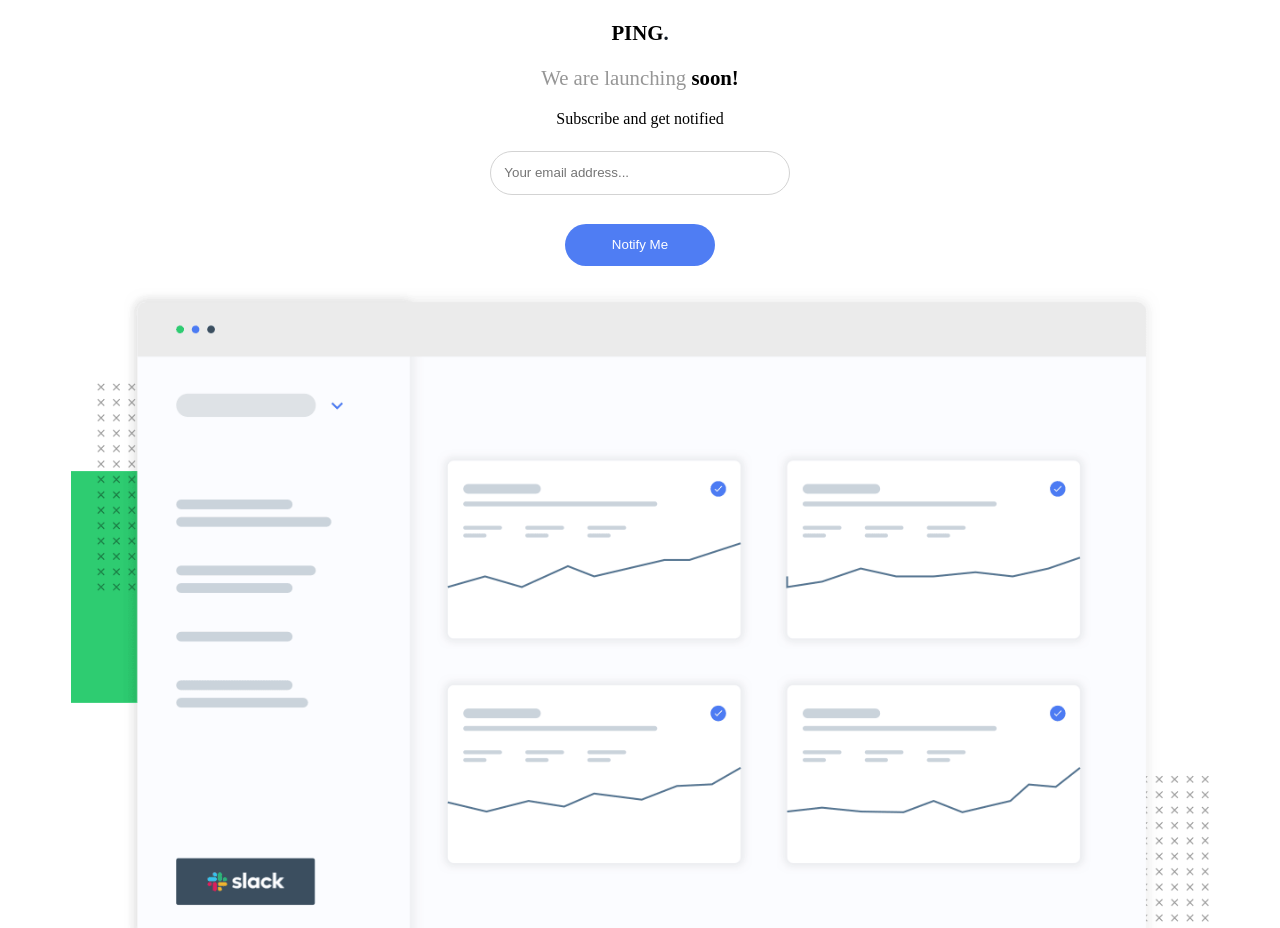
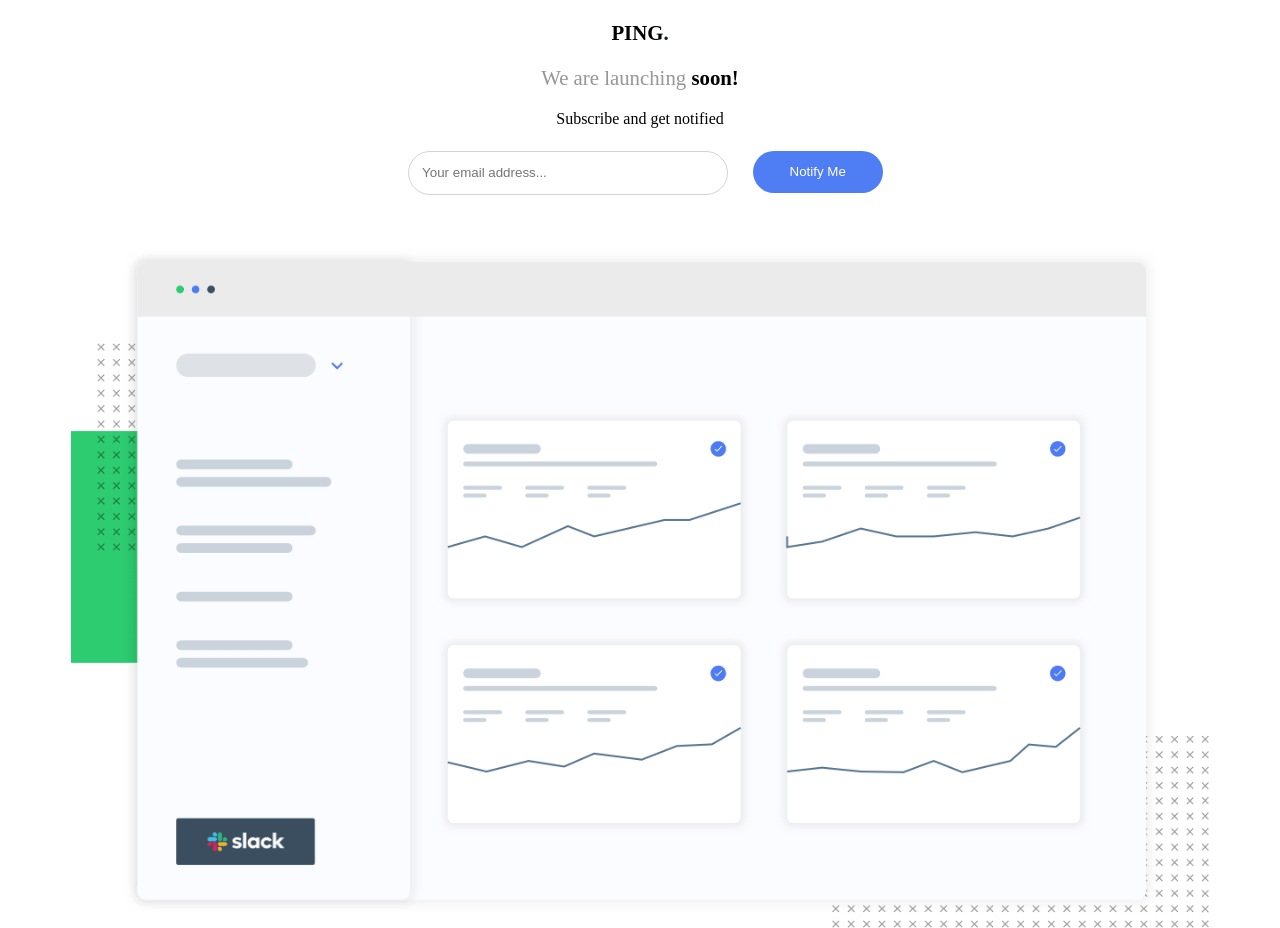
Before and after one commit to front-end-mentor/ping-coming-soon, a plain HTML site: page index.html in a window 1280 px wide. Shown: the top 928 px of the page. Drawn offline with Linux system fonts and the light colour scheme.

Commit message:
* removed JS * added flexbox to form * added hidden conditional message

```diff
--- a/app.js
+++ /dev/null
@@ -1,31 +0,0 @@
-let err = false;
-let userEmail = document.getElementById("user-email");
-
-/* error message */
-let errText = "Please provide a valid email address";
-let suText = "Congratulations! You'll receive updates";
-let newNode = document.createElement("p");
-userEmail.parentNode.insertBefore(newNode, userEmail.nextSibling);
-
-function validate() {
-	let emailRegex = /^(([^<>()\[\]\\.,;:\s@"]+(\.[^<>()\[\]\\.,;:\s@"]+)*)|(".+"))@((\[[0-9]{1,3}\.[0-9]{1,3}\.[0-9]{1,3}\.[0-9]{1,3}])|(([a-zA-Z\-0-9]+\.)+[a-zA-Z]{2,}))$/;
-
-	if (!userEmail.value.match(emailRegex)) {
-		if (!err) {
-			err = true;
-			newNode.classList.add("text-red");
-			newNode.textContent = errText;
-			userEmail.style.border = "1px solid red";
-		}
-	} else {
-		err = false;
-		newNode.classList.remove("text-red");
-		newNode.textContent = suText;
-		userEmail.style.border = "1px solid black";
-
-		console.log(userEmail.value);
-		console.log("passed");
-	}
-
-	return false;
-}
--- a/index.html
+++ b/index.html
@@ -11,7 +11,6 @@
 			href="./images/favicon-32x32.png"
 		/>
 		<link rel="stylesheet" href="style.css" type="text/css" />
-		<script src="app.js" defer></script>
 		<title>FM | Ping coming soon page</title>
 	</head>
 	<body>
@@ -23,14 +22,15 @@
 				<span class="text-gray">We are launching</span> <b>soon!</b>
 			</p>
 			<p>Subscribe and get notified</p>
-			<div class="inputs">
-				<input
-					name="usr-email"
-					id="user-email"
-					placeholder="Your email address..."
-				/>
-				<button onclick="validate()">Notify Me</button>
-			</div>
+			<form class="inputs">
+				<div id="user-email-container">
+					<input id="user-email" type='email' placeholder="Your email address..." />
+					<p id="message" class="text-red">Please provide a valid email address</p>
+				</div>
+				<div id='submit-container'>
+					<button type="submit">Notify Me</button>
+				</div>
+			</form>
 			<div class="img-container">
 				<img src="./images/illustration-dashboard.png" />
 			</div>
--- a/style.css
+++ b/style.css
@@ -35,8 +35,13 @@
 	border: 1px solid red;
 }
 
-.inputs > input,
-.inputs > button {
+form.inputs {
+	display: flex;
+    flex-direction: column;
+}
+
+.inputs input,
+.inputs button {
 	width: 90%;
 	display: block;
 	margin: 0.5em auto;
@@ -45,7 +50,34 @@
 	border-radius: 50em;
 }
 
-.inputs > button {
+form.inputs > #user-email-container {
+	transition-duration: 0.5s;
+	transition-property: overflow;
+	max-height: 3.5em;
+	overflow: hidden;
+}
+
+form.inputs:invalid > #user-email-container {
+	transition-duration: 0.5s;
+	transition-property: overflow;
+	overflow: visible;
+}
+
+#user-email:invalid {
+	border: 1px solid red;
+	color: red;
+}
+
+form.inputs > #user-email {
+	color: #999;
+}
+
+#message {
+    margin-top: 0.5em;
+    margin-bottom: 2em;
+}
+
+.inputs button {
 	border: none;
 	background-color: hsl(223, 87%, 63%);
 	color: white;
@@ -55,7 +87,7 @@ button:hover {
 	cursor: pointer;
 }
 
-.inputs > input,
+.inputs input,
 .icon {
 	border: 1px solid lightgray;
 }
@@ -77,20 +109,22 @@ button:hover {
 }
 
 @media only screen and (min-width: 450px) {
-	.inputs {
+	form.inputs {
 		max-width: 500px;
 		margin: 0 auto;
-	}
-	.inputs > input,
-	.inputs > button {
-		display: inline;
-		margin: 0.5em;
-	}
-	.inputs > input {
-		width: 60%;
+		flex-direction:row;
+		margin-bottom: 3em;
 	}
 
-	.inputs > button {
-		width: 30%;
+	#user-email-container {
+		flex-grow: 2;
+	}
+
+	#submit-container {
+		flex-grow:1;
+	}
+
+	.inputs:nth-child(0) {
+		color: yellow;
 	}
 }
```
